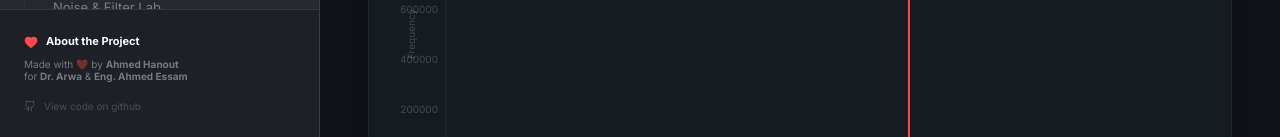
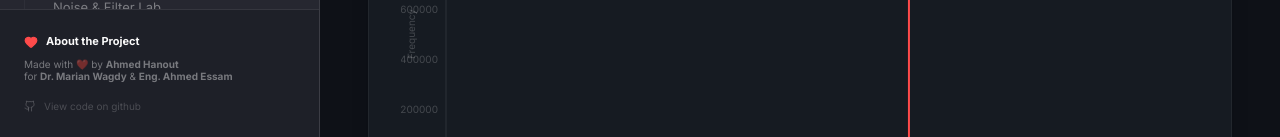
Before and after one commit to A7anout/visionlab_-image-processing-toolbox, a React (Vite) app: page / in a window 1280 px wide. Shown: the part 663-800 px from the top of the page. Built offline with nearby package versions, Linux system fonts and the light colour scheme.

Commit message:
fixed "About"

```diff
--- a/src/App.tsx
+++ b/src/App.tsx
@@ -361,11 +361,11 @@ export default function App() {
                 </div>
                 <p className="text-[10px] text-[#ffffff66] leading-tight mt-1">
                   Made with ❤️ by <strong>Ahmed Hanout</strong><br/>
-                  for <strong>Dr. Arwa</strong> & <strong>Eng. Ahmed Essam</strong>
+                  for <strong>Dr. Marian Wagdy</strong> & <strong>Eng. Ahmed Essam</strong>
                 </p>
              </div>
              <a
-              href="https://github.com"
+              href="https://github.com/A7anout/visionlab_-image-processing-toolbox"
               target="_blank"
               rel="noreferrer"
               className="flex items-center gap-2 text-[10px] text-[#ffffff33] hover:text-[#fafafa] transition-colors mt-2"
```
